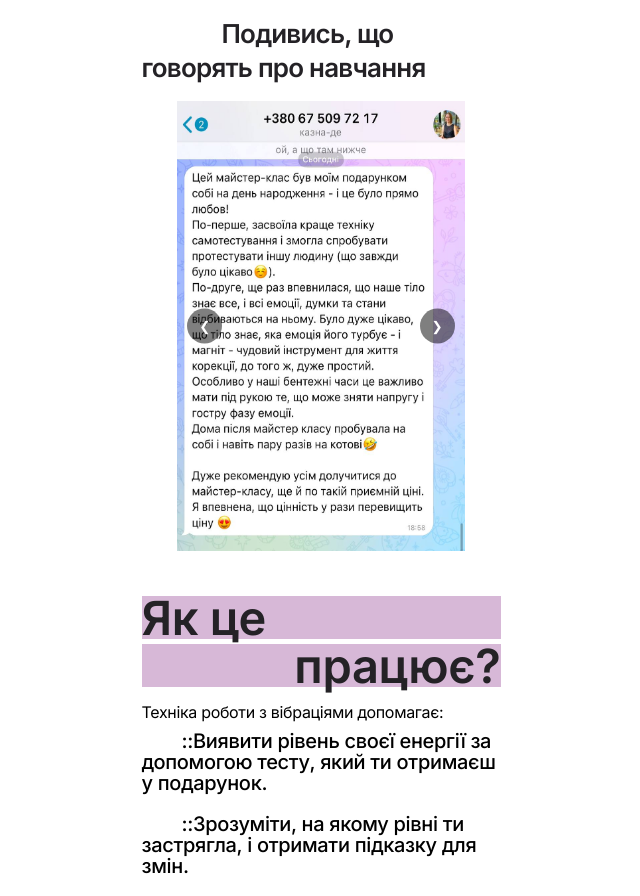
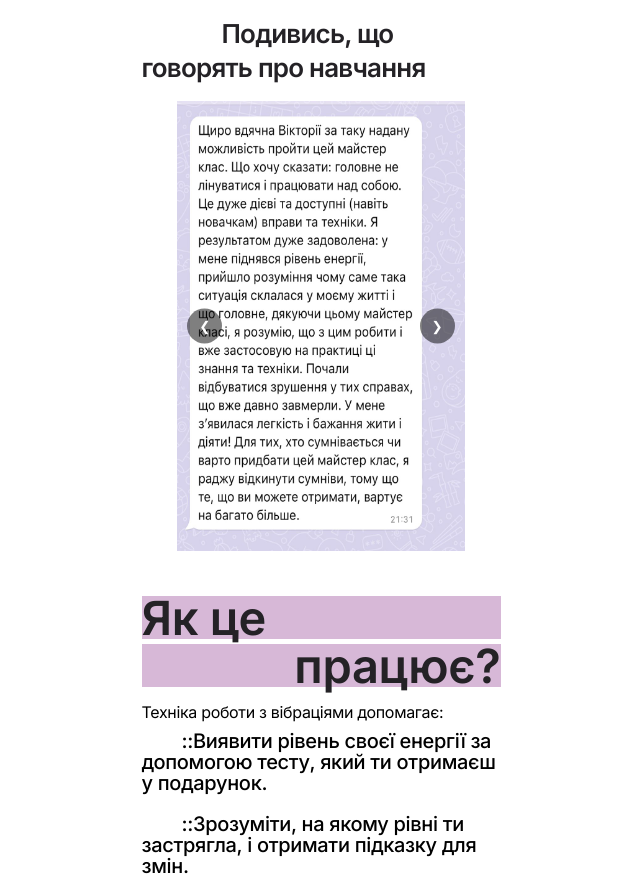
Before and after one commit to IhorMuliar/viktory-kinesio-landing, a Next.js app: page /vibrations in a window 1280 px wide. Shown: the part 3831-4727 px from the top of the page, without its empty margins (319-959 px from the left). Built offline with nearby package versions, Linux system fonts and the light colour scheme; a web font is replaced by a local one.

Commit message:
Update reviews

```diff
--- a/app/vibrations/_components/slider.jsx
+++ b/app/vibrations/_components/slider.jsx
@@ -6,10 +6,8 @@ import styles from './slider.module.css';
 import Image from 'next/image';
 
 const images = [
-  { id: 1, src: '/images/review-1.jpg', alt: 'Review 1', width: '359', height: '450' },
-  { id: 2, src: '/images/review-2.jpg', alt: 'Review 2', width: '359', height: '300' },
-  { id: 3, src: '/images/review-3.jpg', alt: 'Review 3', width: '359', height: '400' },
-  { id: 4, src: '/images/review-4.jpg', alt: 'Review 4', width: '359', height: '350' },
+  { id: 1, src: '/images/vibrations-review-1.jpg', alt: 'Review 1', width: '359', height: '450' },
+  { id: 2, src: '/images/vibrations-review-2.jpg', alt: 'Review 2', width: '359', height: '300' },
 ];
 
 const Slider = () => {
```
Also changed, not shown: public/images/vibrations-review-1.jpg (added), public/images/vibrations-review-2.jpg (added).
